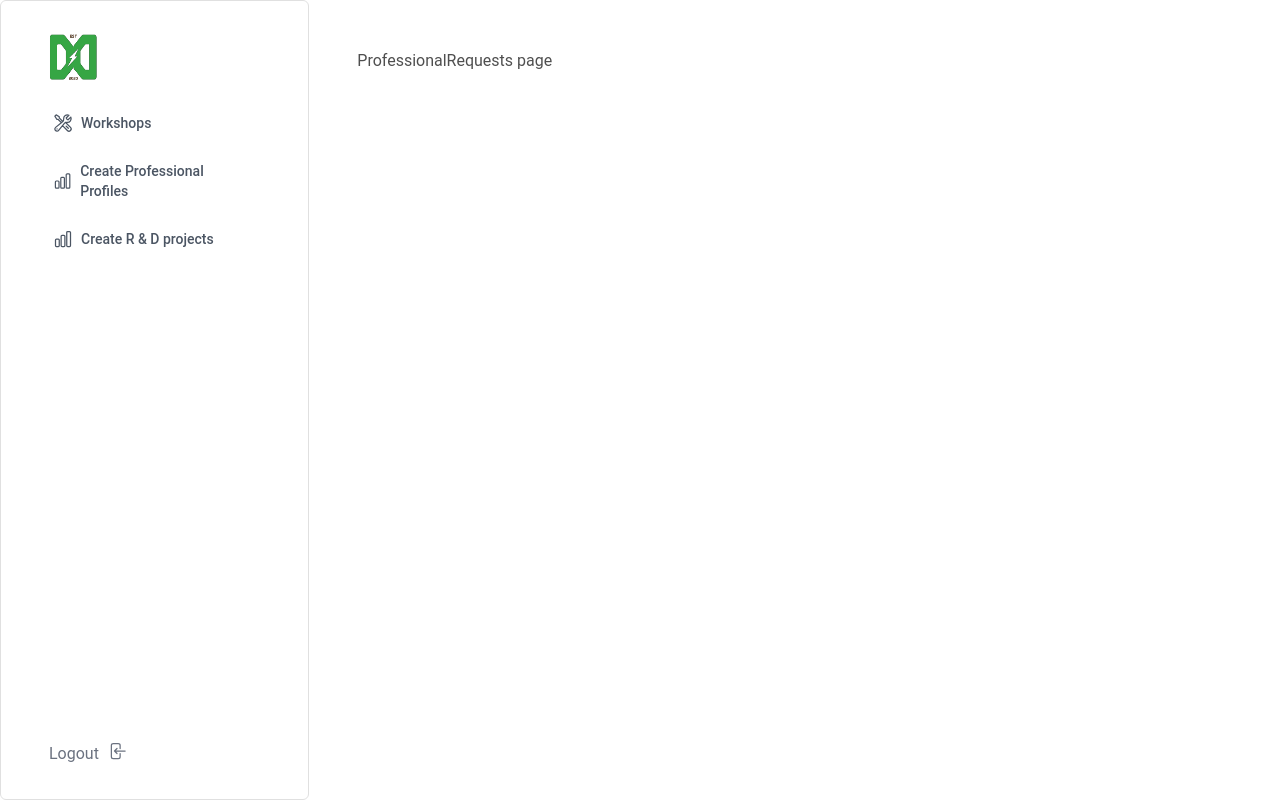
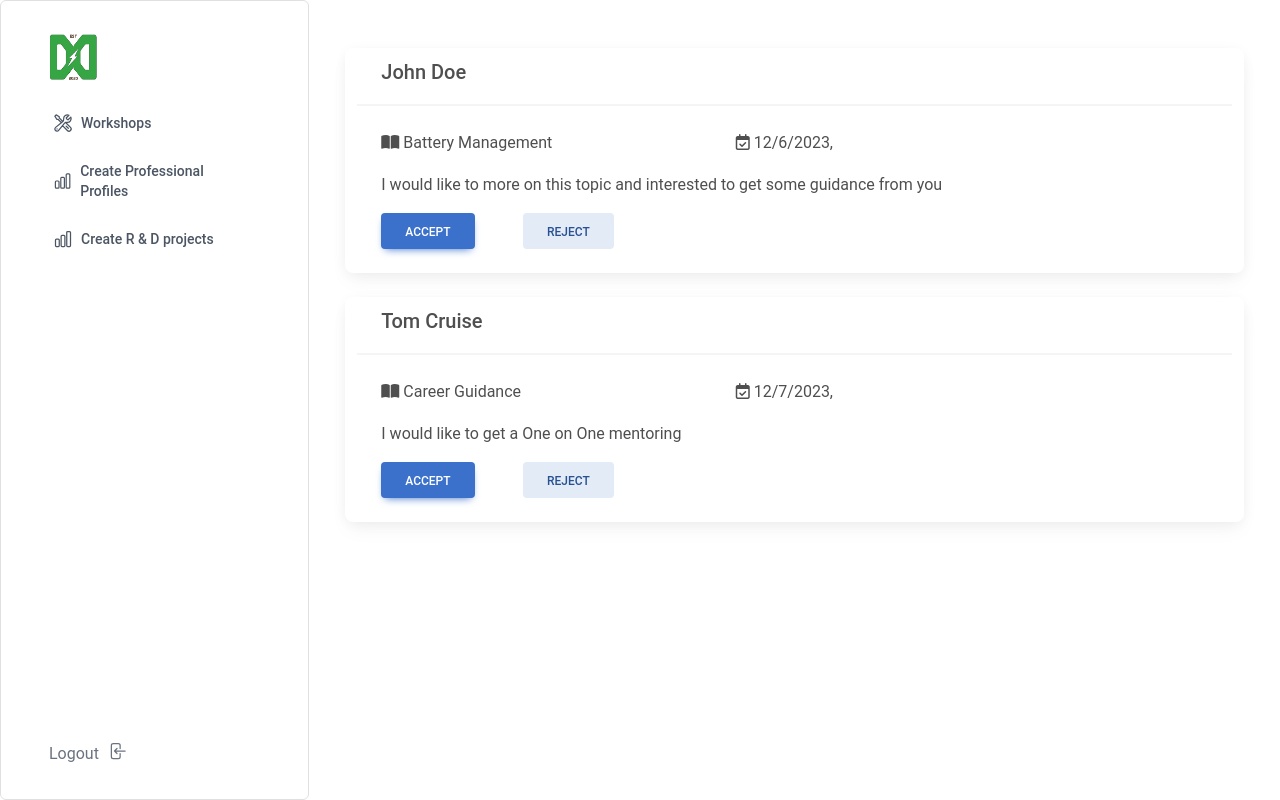
Before and after one commit to drivedock/drivedock-frontend, a React (Vite) app: page /professional/requests in a window 1280 px wide. Built offline with nearby package versions, Linux system fonts and the light colour scheme; no server answers; sample sign-in values are in the browser's storage.

Commit message:
started professional views

```diff
--- a/src/pages/ProfessionalView/ProfessionalProfilePage/index.jsx
+++ b/src/pages/ProfessionalView/ProfessionalProfilePage/index.jsx
@@ -1,7 +1,62 @@
-import React from "react";
+import React, { useState } from "react";
 
 function ProfessionalProfilePage() {
-  return <div>ProfessionalProfilePage</div>;
+  let [userDetails, setUserDetails] = useState({
+    fullName: "",
+    mobileNumber: "",
+    email: "",
+  });
+
+  return (
+    <>
+      <form>
+        <div className="grid gap-3 mb-2 mt-6 md:grid-cols-2">
+          <div>
+            <label className="block mb-2 text-sm font-medium text-gray-900 ">
+              Name
+            </label>
+            <input
+              type="text"
+              id="first_name"
+              value={"John Doe"}
+              className="bg-gray-50 border border-gray-300 text-gray-900 text-sm rounded-lg focus:ring-blue-500 focus:border-blue-500 block w-full p-2.5 dark:bg-gray-700 dark:border-gray-600 dark:placeholder-gray-400  dark:focus:ring-blue-500 dark:focus:border-blue-500"
+              placeholder="John"
+              required
+              readOnly
+            />
+          </div>
+          <div>
+            <label className="block mb-2 text-sm font-medium text-gray-900 ">
+              Phone number
+            </label>
+            <input
+              type="tel"
+              id="phone"
+              value={"9123456789"}
+              className="bg-gray-50 border border-gray-300 text-gray-900 text-sm rounded-lg focus:ring-blue-500 focus:border-blue-500 block w-full p-2.5 dark:bg-gray-700 dark:border-gray-600 dark:placeholder-gray-400  dark:focus:ring-blue-500 dark:focus:border-blue-500"
+              placeholder="123-45-678"
+              pattern="[0-9]{3}-[0-9]{2}-[0-9]{3}"
+              required
+              readOnly
+            />
+          </div>
+          <div className="">
+            <label className="block mb-2 text-sm font-medium text-gray-900 ">
+              Email address
+            </label>
+            <input
+              type="email"
+              id="email"
+              className="bg-gray-50 border border-gray-300 text-gray-900 text-sm rounded-lg focus:ring-blue-500 focus:border-blue-500 block w-full p-2.5 dark:bg-gray-700 dark:border-gray-600 dark:placeholder-gray-400  dark:focus:ring-blue-500 dark:focus:border-blue-500"
+              value="john.doe@company.com"
+              required
+              readOnly
+            />
+          </div>
+        </div>
+      </form>
+    </>
+  );
 }
 
 export default ProfessionalProfilePage;
--- a/src/pages/ProfessionalView/ProfessionalRequestsPage/index.jsx
+++ b/src/pages/ProfessionalView/ProfessionalRequestsPage/index.jsx
@@ -1,7 +1,179 @@
-import React from "react";
+import React, { useState } from "react";
+
+import {
+  MDBRow,
+  MDBCol,
+  MDBCard,
+  MDBCardHeader,
+  MDBCardBody,
+  MDBCardTitle,
+  MDBCardText,
+  MDBBtn,
+  MDBIcon,
+  MDBModal,
+  MDBModalDialog,
+  MDBModalContent,
+  MDBModalHeader,
+  MDBModalTitle,
+  MDBModalBody,
+  MDBModalFooter,
+  MDBInput,
+} from "mdb-react-ui-kit";
+
+const requests = [
+  {
+    candidateName: "John Doe",
+    preferredDate: "12/06/2023",
+    requestedTopic: "Battery Management",
+    query:
+      "I would like to more on this topic and interested to get some guidance from you",
+  },
+  {
+    candidateName: "Tom Cruise",
+    preferredDate: "12/07/2023",
+    requestedTopic: "Career Guidance",
+    query: "I would like to get a One on One mentoring",
+  },
+];
 
 function ProfessionalRequestsPage() {
-  return <div>ProfessionalRequests page</div>;
+  const [showModal, setShowModal] = useState(false);
+  const [selectedRequest, setSelectedRequest] = useState({});
+  const [inputs, setInputs] = useState({
+    confirmedDate: "",
+    meetingLink: "",
+  });
+
+  const [errors, setErrors] = useState({
+    confirmedDate: "",
+    meetingLink: "",
+  });
+
+  const handleChange = (event) => {
+    const name = event.target.name;
+    const value = event.target.value;
+    setInputs((values) => ({ ...values, [name]: value }));
+  };
+
+  const handleSubmit = async () => {
+    setShowModal(false);
+    // api call
+    console.log(inputs);
+    // try {
+    //   const { workshopId } = selectedWorkshop;
+    //   const res = await registerForWorkshop({ ...inputs, id: workshopId });
+    //   if (res.success) {
+    //     setShowSuccessMsg(true);
+    //   }
+    // } catch (e) {}
+  };
+
+  const renderModal = () => {
+    return (
+      <>
+        <MDBModal show={showModal} setShow={setShowModal} tabIndex="-1">
+          <MDBModalDialog>
+            <MDBModalContent>
+              <MDBModalHeader>
+                <MDBModalTitle>Please give the meeting details</MDBModalTitle>
+              </MDBModalHeader>
+              <MDBModalBody>
+                <div className="mb-3">
+                  <MDBInput
+                    label="Meeting Link"
+                    type="text"
+                    name="meetingLink"
+                    onChange={handleChange}
+                    className="mb-4"
+                  />
+                  <MDBInput
+                    label="Date of interaction"
+                    type="date"
+                    name="confirmedDate"
+                    onChange={handleChange}
+                  />
+
+                  {errors["confirmedDate"] && (
+                    <div className="mt-0.5 text-red-400 text-sm">
+                      {errors["confirmedDate"]}
+                    </div>
+                  )}
+                </div>
+
+                <div>
+                  {errors["backendError"] && (
+                    <div className="mt-1 text-red-400 text-sm">
+                      {errors["backendError"]}
+                    </div>
+                  )}
+                </div>
+              </MDBModalBody>
+
+              <MDBModalFooter>
+                <MDBBtn onClick={handleSubmit}>Confirm</MDBBtn>
+              </MDBModalFooter>
+            </MDBModalContent>
+          </MDBModalDialog>
+        </MDBModal>
+      </>
+    );
+  };
+  return (
+    <div>
+      {renderModal()}
+      {requests.map((workshop, index) => {
+        const { candidateName, requestedTopic, preferredDate, query } =
+          workshop;
+        let dateObj = preferredDate ? new Date(preferredDate) : new Date();
+        return (
+          <MDBRow key={index} className="mb-4">
+            <MDBCard>
+              <MDBCardHeader>
+                <MDBCardTitle>{candidateName}</MDBCardTitle>
+              </MDBCardHeader>
+              <MDBCardBody>
+                <MDBRow className="mb-3">
+                  <MDBCol size={5}>
+                    <MDBIcon fas icon="book-open" /> {requestedTopic}
+                  </MDBCol>
+                  <MDBCol size={2}>
+                    <MDBIcon far icon="calendar-check" />{" "}
+                    {dateObj.toLocaleString().slice(0, 10)}
+                  </MDBCol>
+                </MDBRow>
+                <MDBCardText>{query}</MDBCardText>
+                <MDBRow>
+                  <MDBCol size={2}>
+                    <MDBBtn
+                      onClick={() => {
+                        setSelectedRequest(workshop);
+                        setShowModal(true);
+                        console.log("inside on click");
+                      }}
+                    >
+                      Accept
+                    </MDBBtn>
+                  </MDBCol>
+                  <MDBCol size={2}>
+                    <MDBBtn
+                      onClick={() => {
+                        setSelectedRequest(workshop);
+                        setShowModal(true);
+                        console.log("inside on click");
+                      }}
+                      color="secondary"
+                    >
+                      Reject
+                    </MDBBtn>
+                  </MDBCol>
+                </MDBRow>
+              </MDBCardBody>
+            </MDBCard>
+          </MDBRow>
+        );
+      })}
+    </div>
+  );
 }
 
 export default ProfessionalRequestsPage;
--- a/src/pages/UserSignInPage/index.jsx
+++ b/src/pages/UserSignInPage/index.jsx
@@ -47,6 +47,8 @@ const UserSignInPage = () => {
         localStorage.setItem("isAuthenticated", token);
         if (userType === "admin") {
           history.push("/admin/workshops");
+        } else if (userType === "professional") {
+          history.push("/professional/requests");
         } else {
           history.push("/dashboard/home");
         }
```
